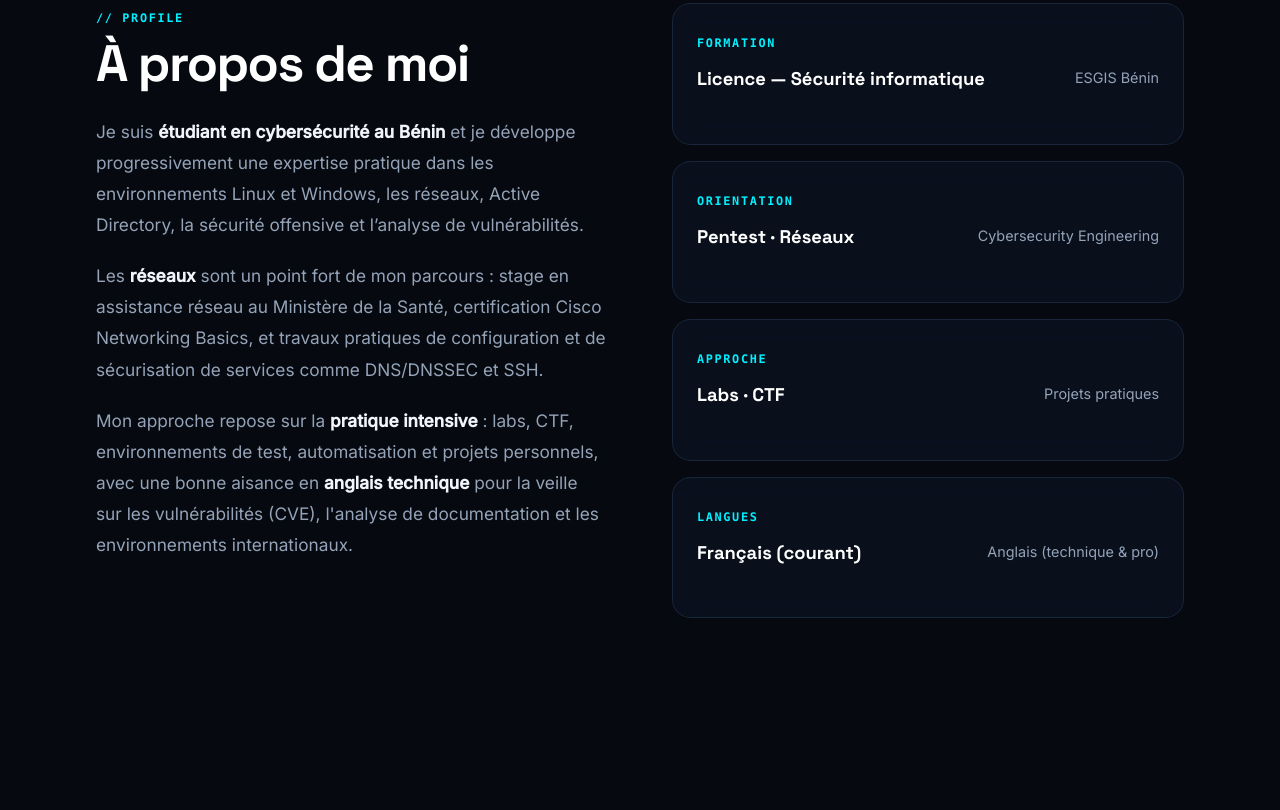
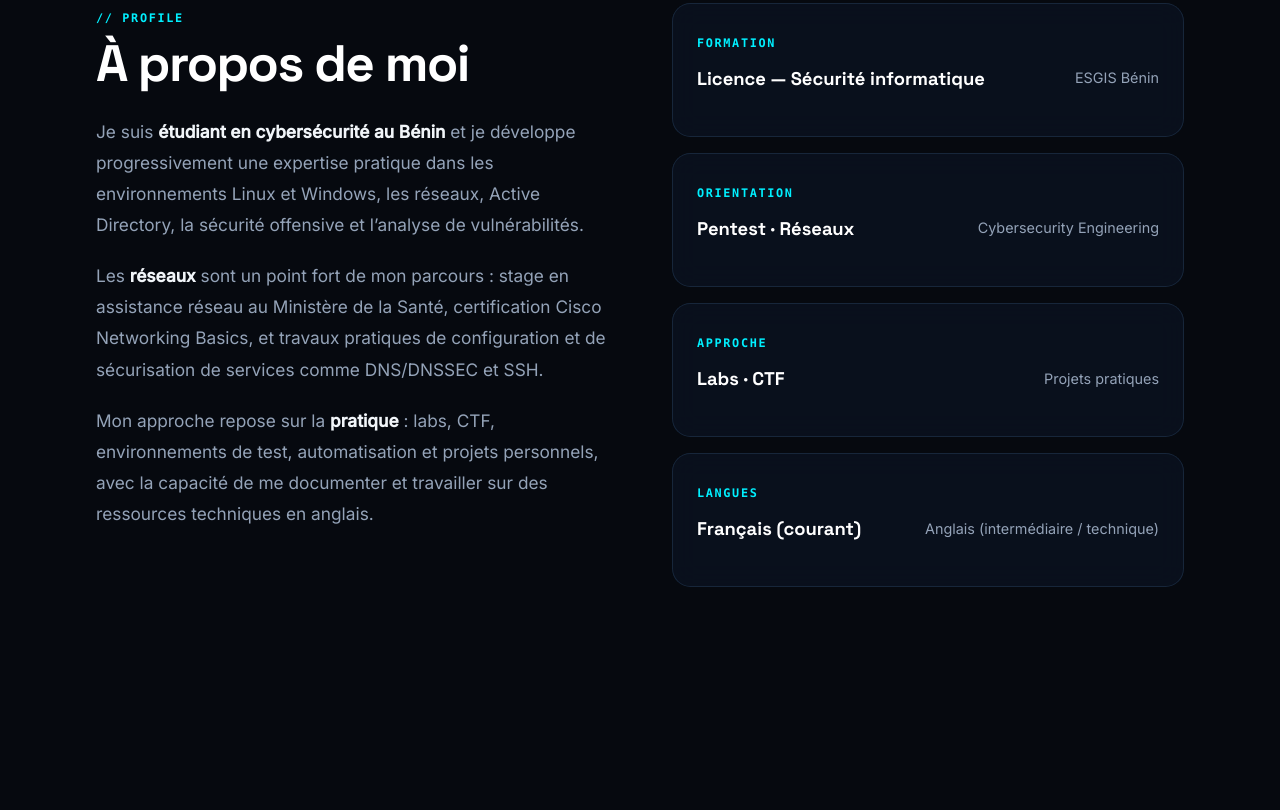
Before and after one commit to Joha12A/Joha12A.github.io, a plain HTML site: page index.html in a window 1280 px wide. Shown: the part 1101-1911 px from the top of the page. Drawn offline with Linux system fonts and the light colour scheme.

Commit message:
chore: ajustement du niveau d'anglais (intermédiaire / technique)

```diff
--- a/index.html
+++ b/index.html
@@ -229,10 +229,9 @@
                             </p>
 
                             <p>
-                                Mon approche repose sur la <b>pratique intensive</b> :
+                                Mon approche repose sur la <b>pratique</b> :
                                 labs, CTF, environnements de test, automatisation et projets personnels,
-                                avec une bonne aisance en <b>anglais technique</b> pour la veille sur les vulnérabilités (CVE),
-                                l'analyse de documentation et les environnements internationaux.
+                                avec la capacité de me documenter et travailler sur des ressources techniques en anglais.
                             </p>
                         </div>
                     </div>
--- a/script.js
+++ b/script.js
@@ -9,7 +9,7 @@ const DATA={
 
  labs:{v:"15+",l:"Labs & CTF documentés"},
 
- about:[["Formation","Licence — Sécurité informatique","ESGIS Bénin"],["Orientation","Pentest · Réseaux","Cybersecurity Engineering"],["Approche","Labs · CTF","Projets pratiques"],["Langues","Français (courant)","Anglais (technique & pro)"]],
+ about:[["Formation","Licence — Sécurité informatique","ESGIS Bénin"],["Orientation","Pentest · Réseaux","Cybersecurity Engineering"],["Approche","Labs · CTF","Projets pratiques"],["Langues","Français (courant)","Anglais (intermédiaire / technique)"]],
 
  skills:[
 
```
Also changed, not shown: assets/cv/cv.html (+1 -1 lines), 1 other file.
